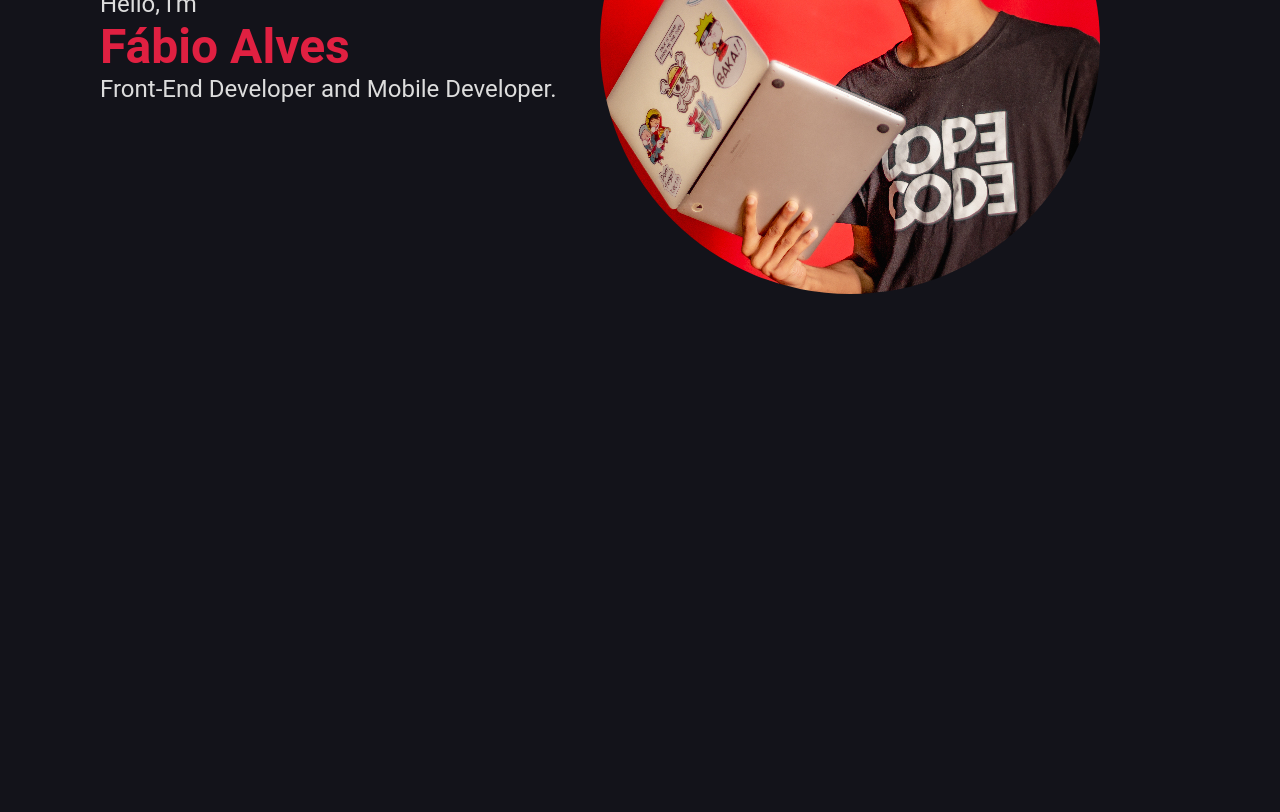
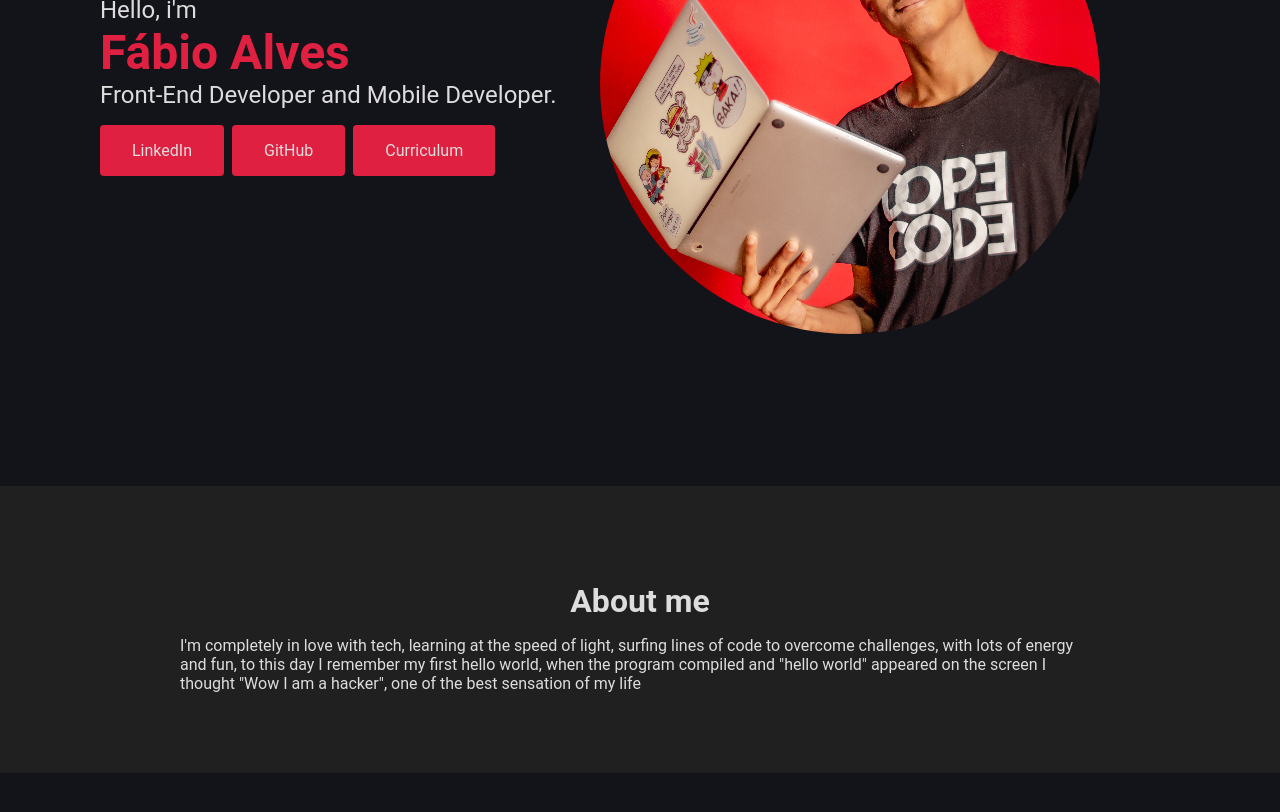
Before and after one commit to FabyoSK/portfolio, a Next.js app: page / in a window 1280 px wide. Shown: the part 320-1132 px from the top of the page. Before the commit the page ends 800 px from the top, so only its background shows below. Built offline with nearby package versions, Linux system fonts and the light colour scheme.

Commit message:
feat: about done

```diff
--- /dev/null
+++ b/src/components/About/about.module.scss
@@ -0,0 +1,10 @@
+.about {
+  margin: 5rem 0;
+  padding: 5rem;
+
+  h1 {
+    text-align: center;
+    font-weight: bold;
+    padding: 1rem 0;
+  }
+}
--- /dev/null
+++ b/src/components/About/index.tsx
@@ -0,0 +1,20 @@
+import styles from "./about.module.scss";
+
+import { Section } from "../Section";
+
+export function About() {
+  return (
+    <Section background={true}>
+      <section className={styles.about}>
+        <h1>About me</h1>
+        <p>
+          I'm completely in love with tech, learning at the speed of light,
+          surfing lines of code to overcome challenges, with lots of energy and
+          fun, to this day I remember my first hello world, when the program
+          compiled and "hello world" appeared on the screen I thought "Wow I am
+          a hacker", one of the best sensation of my life
+        </p>
+      </section>
+    </Section>
+  );
+}
--- a/src/components/Header/header.module.scss
+++ b/src/components/Header/header.module.scss
@@ -28,7 +28,6 @@
 
           &:hover {
             border-bottom: 2px solid var(--red);
-
             filter: brightness(1.2);
           }
         }
--- a/src/components/Header/index.tsx
+++ b/src/components/Header/index.tsx
@@ -7,7 +7,7 @@ export function Header() {
         <h1>FabyoSK</h1>
         <ul>
           <li>
-            <a href="/">About Me</a>
+            <a href="/">About me</a>
           </li>
           <li>
             <a href="/">Projects</a>
--- a/src/components/Hero/hero.module.scss
+++ b/src/components/Hero/hero.module.scss
@@ -7,7 +7,7 @@
   max-width: 1080px;
   margin: 0 auto;
 
-  height: 70vh;
+  height: 80vh;
 
   .heroInfo {
     h1 {
@@ -17,6 +17,24 @@
     }
     p {
       font-size: 1.5rem;
+    }
+
+    .buttons {
+      margin-top: 1rem;
+    }
+
+    .button {
+      background: var(--red);
+      border: 0;
+      padding: 1rem 2rem;
+      border-radius: 0.25rem;
+
+      & + button {
+        margin-left: 0.5rem;
+      }
+      &:hover {
+        filter: brightness(0.9);
+      }
     }
   }
   .heroImage {
--- a/src/components/Hero/index.tsx
+++ b/src/components/Hero/index.tsx
@@ -8,6 +8,12 @@ export function Hero() {
         <p>Hello, i'm </p>
         <h1>Fábio Alves</h1>
         <p>Front-End Developer and Mobile Developer.</p>
+
+        <div className={styles.buttons}>
+          <button className={styles.button}>LinkedIn</button>
+          <button className={styles.button}>GitHub</button>
+          <button className={styles.button}>Curriculum</button>
+        </div>
       </div>
 
       <div className={styles.heroImage}>
--- /dev/null
+++ b/src/components/Section/index.tsx
@@ -0,0 +1,14 @@
+import { ReactNode } from "react";
+import styles from "./section.module.scss";
+
+interface SectionProps {
+  background: boolean;
+  children: ReactNode;
+}
+export function Section({ background, children }: SectionProps) {
+  return (
+    <div className={background ? styles.container : styles.containerDark}>
+      <div className={styles.content}>{children}</div>
+    </div>
+  );
+}
--- /dev/null
+++ b/src/components/Section/section.module.scss
@@ -0,0 +1,13 @@
+.container {
+  background: var(--foreground);
+  .content {
+    max-width: 1080px;
+    margin: 0 auto;
+  }
+}
+.containerDark {
+  .content {
+    max-width: 1080px;
+    margin: 0 auto;
+  }
+}
--- a/src/pages/index.tsx
+++ b/src/pages/index.tsx
@@ -1,13 +1,15 @@
-import Head from "next/head";
-import Image from "next/image";
+import React from "react";
+import { Section } from "../components/Section";
 import { Header } from "../components/Header";
 import { Hero } from "../components/Hero";
+import { About } from "../components/About";
 
 export default function Home() {
   return (
     <>
       <Header />
       <Hero />
+      <About />
     </>
   );
 }
--- a/styles/globals.scss
+++ b/styles/globals.scss
@@ -43,7 +43,7 @@ h1 {
   font-weight: 500;
 }
 
-h2 {
+p {
   font-size: 1rem;
 }
 
```
